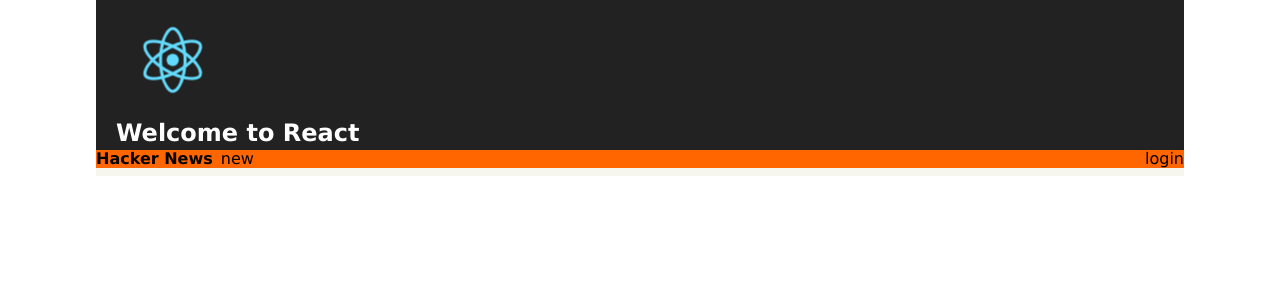
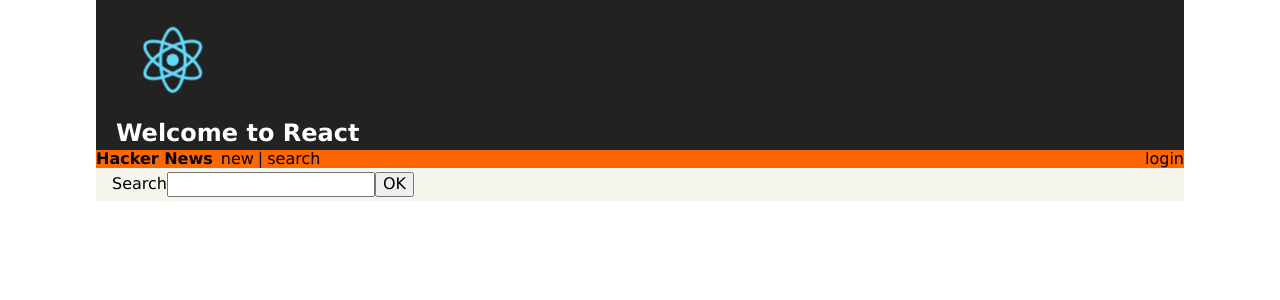
Before and after one commit to dongsubak/hackernews-react-apollo, a React (Create React App) app: page /search in a window 1280 px wide. Shown: the top 300 px of the page. Built offline with nearby package versions, Linux system fonts and the light colour scheme.

Commit message:
Filtering fin

```diff
--- a/src/components/App.js
+++ b/src/components/App.js
@@ -5,6 +5,7 @@
 import CreateLink from './CreateLink'
 import Header from './Header'
 import Login from './Login'
+import Search from './Search'
 import { Switch, Route } from 'react-router-dom'
 
 class App extends Component {
@@ -21,6 +22,7 @@
             <Route exact path="/" component={LinkList} />
             <Route exact path="/create" component={CreateLink} />
             <Route exact path="/login" component={Login} />
+            <Route exact path="/search" component={Search} />
           </Switch>
         </div>
       </div>
--- a/src/components/Header.js
+++ b/src/components/Header.js
@@ -12,6 +12,10 @@
           <div className="fw7 mr1">Hacker News</div>
           <Link to="/" className="ml1 no-underline black">
             new
+          </Link>
+          <div className="ml1">|</div>
+          <Link to="/search" className="ml1 no-underline black">
+            search
           </Link>
           {authToken && (
             <div className="flex">
--- /dev/null
+++ b/src/components/Search.js
@@ -0,0 +1,64 @@
+import React, { Component } from 'react'
+import { withApollo } from 'react-apollo'
+import gql from 'graphql-tag'
+import Link from './Link'
+
+const FEED_SEARCH_QUERY = gql`
+  query FeedSearchQuery($filter: String!) {
+    feed(filter: $filter) {
+      links {
+        id
+        url
+        description
+        createdAt
+        postedBy {
+          id
+          name
+        }
+        votes {
+          id
+          user {
+            id
+          }
+        }
+      }
+    }
+  }
+`
+
+class Search extends Component {
+  state = {
+    links: [],
+    filter: ''
+  }
+
+  render() {
+    return (
+      <div>
+        <div>
+          Search
+          <input
+            type='text'
+            onChange={e => this.setState({ filter: e.target.value })}
+          />
+          <button onClick={() => this._executeSearch()}>OK</button>
+        </div>
+        {this.state.links.map((link, index) => (
+          <Link key={link.id} link={link} index={index} />
+        ))}
+      </div>
+    )
+  }
+
+  _executeSearch = async () => {
+    const { filter } = this.state
+    const result = await this.props.client.query({
+      query: FEED_SEARCH_QUERY,
+      variables: { filter },
+    })
+    const links = result.data.feed.links
+    this.setState({ links })
+  }
+}
+
+export default withApollo(Search)
```
